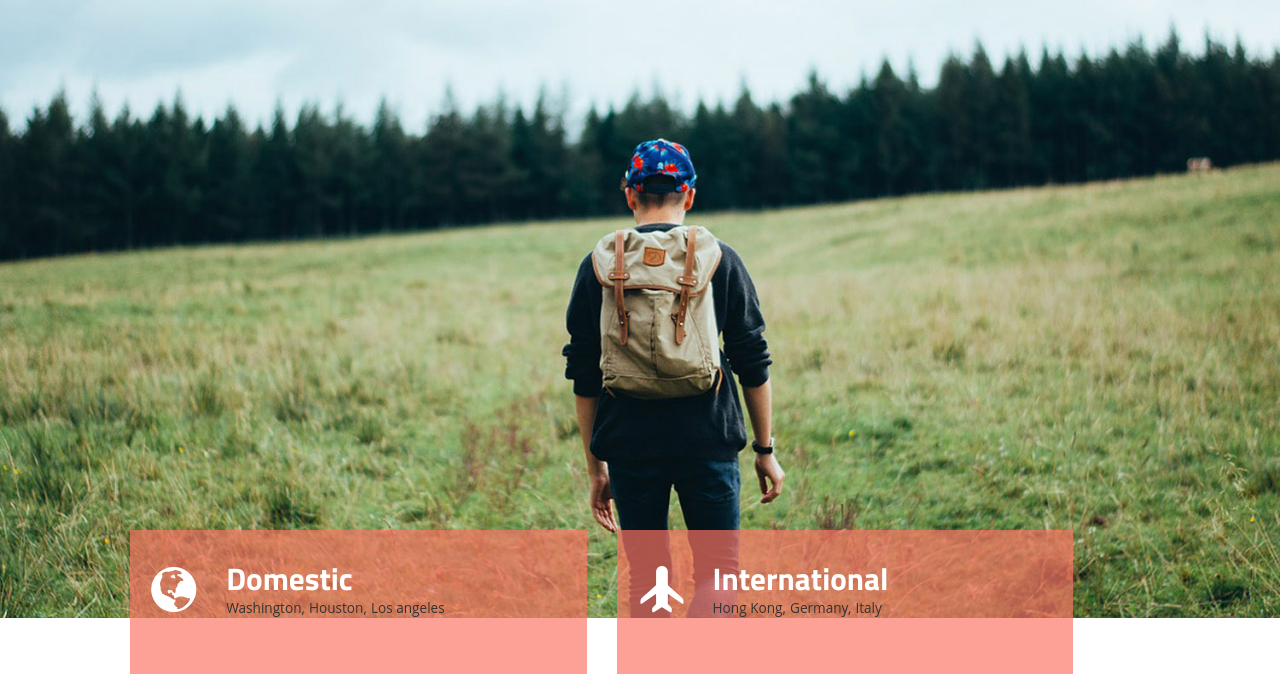
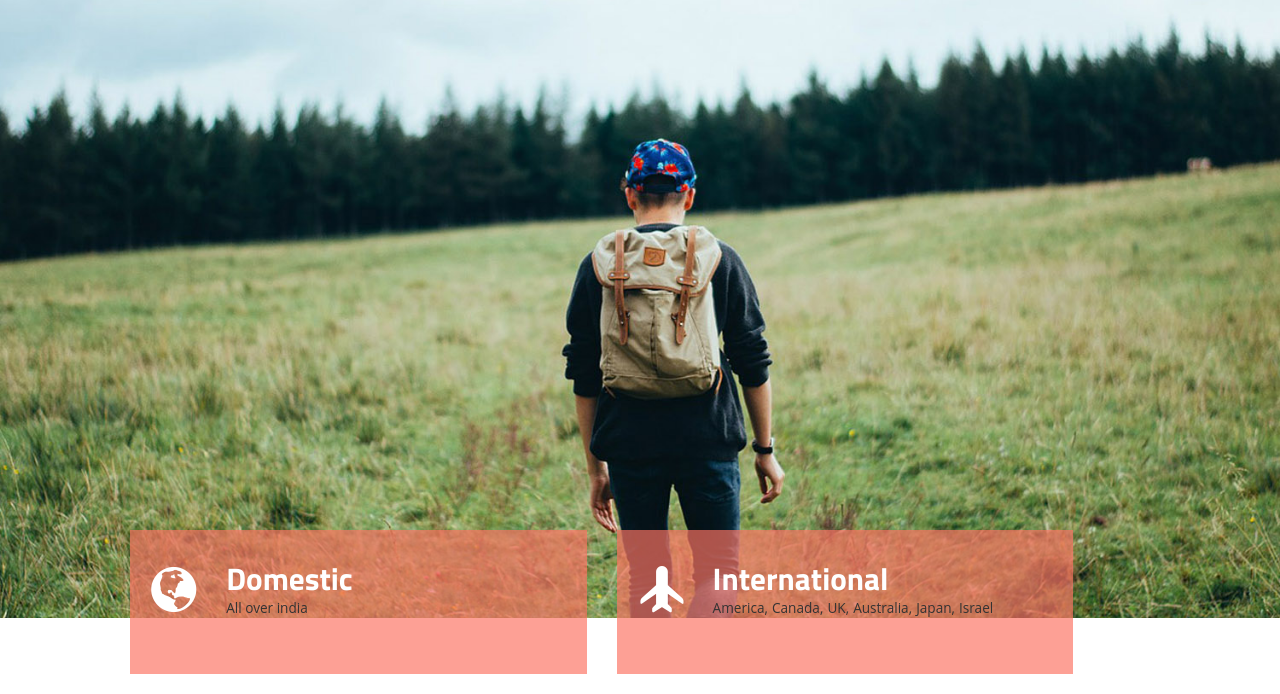
Before and after one commit to RaruRv/flymark, a plain HTML site: page index.html in a window 1280 px wide. Shown: the part 106-800 px from the top of the page. Drawn offline with Linux system fonts and the light colour scheme; files whose address does not match are found by name.

Commit message:
slider box data

```diff
--- a/index.html
+++ b/index.html
@@ -90,9 +90,7 @@ Smartphone Compatible web template, free webdesigns for Nokia, Samsung, LG, Sony
             <div class="package">
               <h3><a href="#">Domestic</a></h3>
               <ul>
-                <li><a href="#">Washington, </a></li>
-                <li><a href="#">Houston, </a></li>
-                <li><a href="#">Los angeles</a></li>
+                <li><a href="#">All over india </a></li>
               </ul>
               <span
                 class="glyphicon1 glyphicon-globe"
@@ -104,9 +102,12 @@ Smartphone Compatible web template, free webdesigns for Nokia, Samsung, LG, Sony
             <div class="package">
               <h3><a href="#">International</a></h3>
               <ul>
-                <li><a href="#">Hong Kong, </a></li>
-                <li><a href="#">Germany, </a></li>
-                <li><a href="#">Italy</a></li>
+                <li><a href="america.html">America,</a></li>
+                <li><a href="canada.html">Canada,</a></li>
+                <li><a href="uk.html">UK,</a></li>
+                <li><a href="australia.html">Australia,</a></li>
+                <li><a href="japan.html">Japan,</a></li>
+                <li><a href="israel.html">Israel</a></li>
               </ul>
               <span
                 class="glyphicon1 glyphicon-plane"
```
